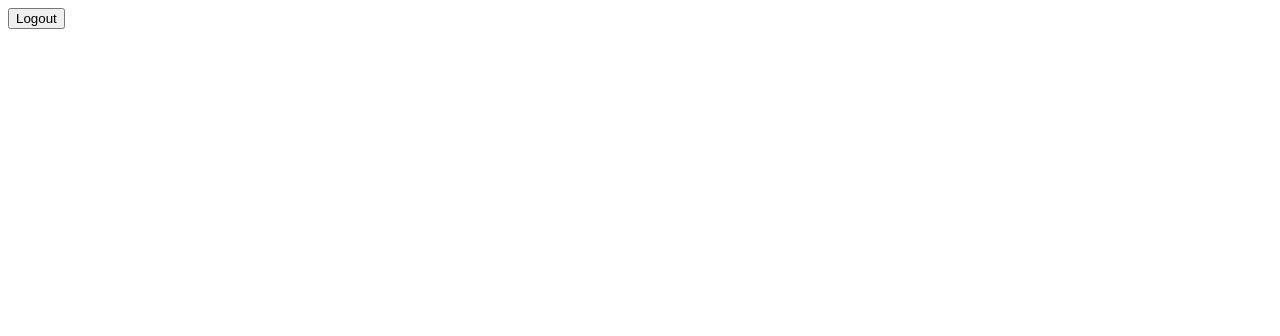
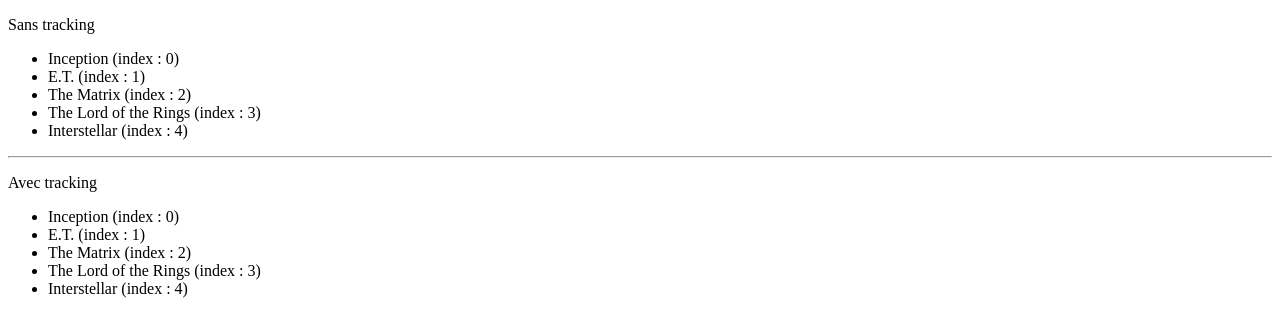
Before and after one commit to BStormTraining-Vue-js/Demo1, a Vue app: page / in a window 1280 px wide. Shown: the top 336 px of the page. Built offline with nearby package versions, Linux system fonts and the light colour scheme.

Commit message:
v-for list

```diff
--- a/src/App.vue
+++ b/src/App.vue
@@ -1,19 +1,38 @@
 <script setup>
-import { onMounted, ref } from 'vue';
-const isLoggedIn = ref(false);
+import { onMounted, reactive } from 'vue';
+
+const movies = reactive([
+    { id: 1, title: 'E.T.'},
+    { id: 2, title: 'The Matrix'},
+    { id: 3, title: 'The Lord of the Rings'},
+]);
 
 onMounted(() => {
-    setInterval(() => {
-        isLoggedIn.value = true;
+    setTimeout(() => {
+        movies.push({ id: 4, title: 'Interstellar'});
+        movies.unshift({ id: 5, title: 'Inception'});
     }, 2000);
 });
 </script>
 
 <template>
-    <button v-show="!isLoggedIn">Login</button>
-    <button v-show="isLoggedIn">Logout</button>
+    <p>Sans tracking</p>
+    <ul>
+        <li v-for="(item, i) in movies">{{ item.title }} (index : {{ i }})</li>
+    </ul>
+    <hr>
+    <p>Avec tracking</p>
+    <ul>
+        <li v-for="(item, i) in movies" :key="item.id">{{ item.title }} (index : {{ i }})</li>
+    </ul>
 </template>
 
 <style scoped>
-
+    @keyframes appearing {
+        0% { opacity: 0; transform: translateX(-100px); }
+        100% { opacity: 1; transform: translateX(0); }
+    }
+    li {
+        animation: appearing 1s ease-in-out forwards;
+    }
 </style>
```
